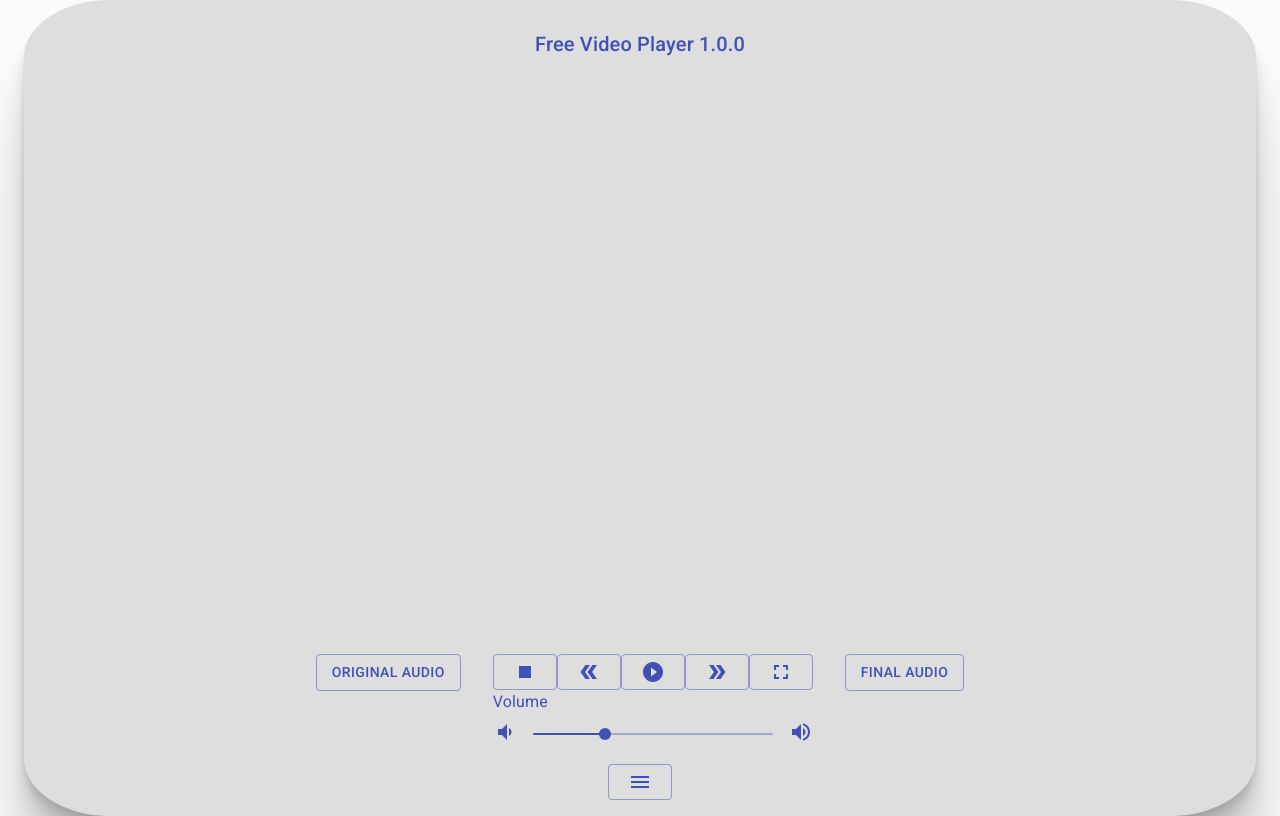
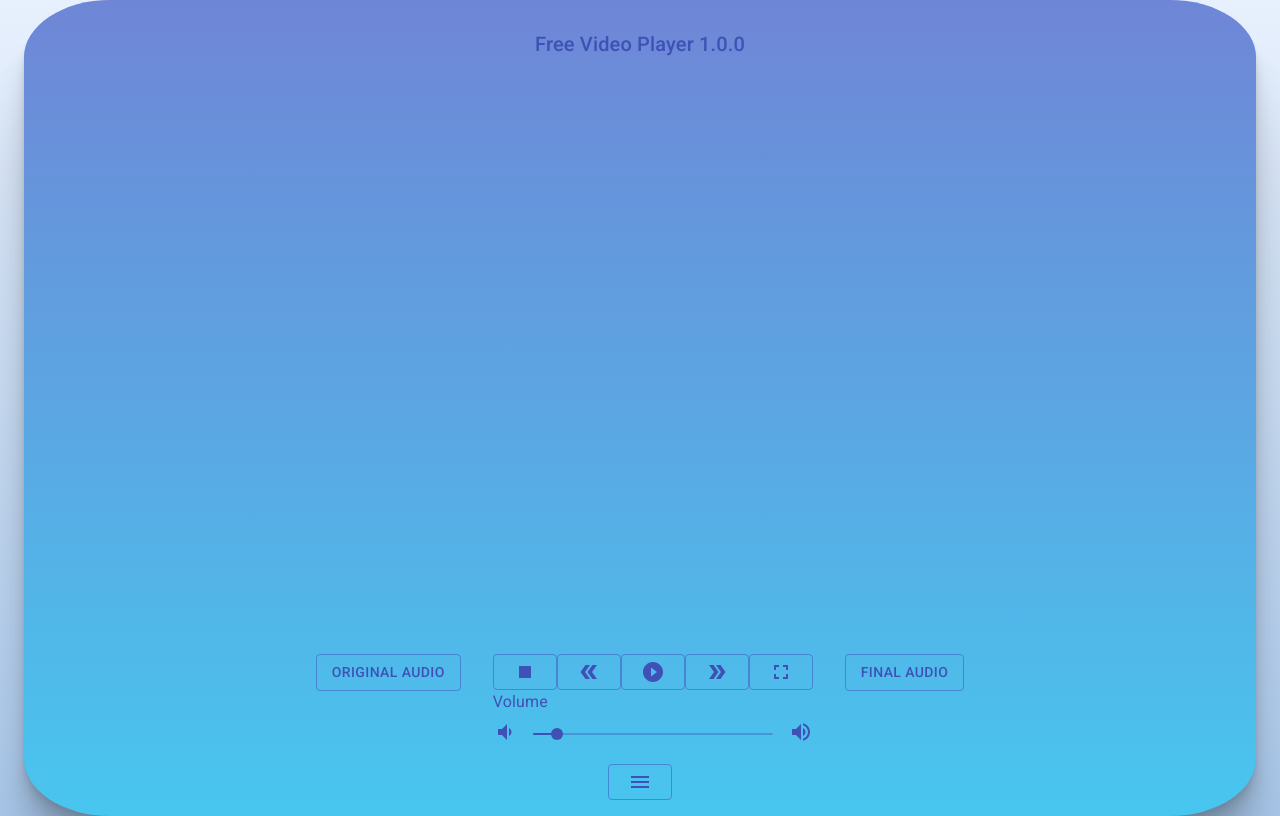
Before and after one commit to knight-coder-llc/ui-player, a React app: page / in a window 1280 px wide. Built offline with nearby package versions, Linux system fonts and the light colour scheme.

Commit message:
added styling, seeking controls, longpress

```diff
--- /dev/null
+++ b/src/components/Layout/index.css
@@ -0,0 +1,3 @@
+body {
+    background-image: linear-gradient(to top, #accbee 0%, #e7f0fd 100%)
+}
--- a/src/components/Layout/index.js
+++ b/src/components/Layout/index.js
@@ -4,6 +4,7 @@ import Typography from '@material-ui/core/Typography';
 import Container from '@material-ui/core/Container';
 import { styled } from '@material-ui/core/styles';
 import { compose, spacing, palette } from '@material-ui/system';
+import './index.css';
 
 const Box = styled('div')(compose(spacing, palette));
 
@@ -12,6 +13,7 @@ export const Layout = ({children}) => (
       <CssBaseline />
       <Container maxWidth="lg" style={{}}>
         <Box style={{
+            backgroundImage: 'linear-gradient(to top, #48c6ef 0%, #6f86d6 100%)',
             borderRadius: '7%',
             boxShadow: '0 2.8px 2.2px rgba(0, 0, 0, 0.034),0 6.7px 5.3px rgba(0, 0, 0, 0.048),0 12.5px 10px rgba(0, 0, 0, 0.06),0 22.3px 17.9px rgba(0, 0, 0, 0.072),0 41.8px 33.4px rgba(0, 0, 0, 0.086),0 100px 80px rgba(0, 0, 0, 0.12)'}} color="white" bgcolor="#dedede" p={1}>
             { children }
--- a/src/components/ui-player/index.js
+++ b/src/components/ui-player/index.js
@@ -13,10 +13,13 @@ import Slider from '@material-ui/core/Slider';
 import VolumeDown from '@material-ui/icons/VolumeDown';
 import VolumeUp from '@material-ui/icons/VolumeUp';
 import PlayCircleFilledIcon from '@material-ui/icons/PlayCircleFilled';
+import PauseCircleFilledIcon from '@material-ui/icons/PauseCircleFilled';
 import StopIcon from '@material-ui/icons/Stop';
 import DoubleArrowIcon from '@material-ui/icons/DoubleArrow';
 import FullscreenIcon from '@material-ui/icons/Fullscreen';
 import screenfull from 'screenfull';
+
+import useLongPress from "./useLongPress";
 
 const useStyles = makeStyles((theme) => ({
     root: {
@@ -46,10 +49,12 @@ const useStyles = makeStyles((theme) => ({
 export const Player = () => {
     const classes = useStyles();
     // initialize context variables.
-    const [volumeLevel, setVolumeLevel] = React.useState(30.0);
+    const [volumeLevel, setVolumeLevel] = React.useState(10.0);
     const [playing, setPlaying] = React.useState(false);
+    const [played, setPlayed] = React.useState(0);
     const [duration, setDuration] = React.useState(0);
     const [url, setUrl] = React.useState(null);
+    const [seeking, setSeeking] = React.useState(false);
 
     // UI Player control handlers.
     const handlePlayPause = () => (setPlaying(!playing));
@@ -62,6 +67,34 @@ export const Player = () => {
     const handleClickFullscreen = () => {
         screenfull.request(findDOMNode(playerRef.current))
     }
+
+    const handleSeekMouseDown = e => {
+        setSeeking(true);
+        playerRef.current.seekTo(parseFloat(e.target.value))
+    }
+
+    const handleSeekChange = e => {
+        setPlayed(parseFloat(e.target.value));
+    }
+
+    const handleSeekMouseUp = e => {
+        setSeeking(false);
+
+    }
+
+    const onLongPress = () => {
+        console.log('longpress is triggered');
+    };
+
+    const onClick = () => {
+        console.log('click is triggered')
+    }
+
+    const defaultOptions = {
+        shouldPreventDefault: true,
+        delay: 500,
+    };
+    const longPressEvent = useLongPress(onLongPress, onClick, defaultOptions);
 
     const playerRef = useRef(null);
 
@@ -84,7 +117,8 @@ export const Player = () => {
                         url="https://file-examples-com.github.io/uploads/2017/11/file_example_MP3_700KB.mp3" width="400px"
                         height="10px"
                         playing={false}
-                        controls={false} />
+                        controls={false}
+                        onSeek={e => console.log('onSeek', e)}/>
                     <ButtonGroup color="primary" aria-label="outlined primary button group">
                         <Grid container spacing={4}>
                             <Grid item>
@@ -92,9 +126,29 @@ export const Player = () => {
                             </Grid>
                             <Grid item>
                                 <Button color="primary" variant="outlined" onClick={handleStop}><StopIcon/></Button>
-                                <Button className={classes.rewind} color="primary" variant="outlined"><DoubleArrowIcon/></Button>
-                                <Button color="primary" variant="outlined" onClick={handlePlay}> <PlayCircleFilledIcon/></Button>
-                                <Button id="fastforward" color="primary" variant="outlined"><DoubleArrowIcon/></Button>
+                                <Button
+                                    {...longPressEvent}
+                                    className={classes.rewind}
+                                    color="primary"
+                                    variant="outlined"
+                                    value={played}
+                                    onMouseDown={handleSeekMouseDown}
+                                    onChange={handleSeekChange}
+                                    onMouseUp={handleSeekMouseUp} >
+                                        <DoubleArrowIcon/>
+                                </Button>
+                                <Button color="primary" variant="outlined" onClick={handlePlayPause}> {!playing ? <PlayCircleFilledIcon/> : <PauseCircleFilledIcon />}</Button>
+                                <Button
+                                    {...longPressEvent}
+                                    id="fastforward"
+                                    color="primary"
+                                    variant="outlined"
+                                    value={played}
+                                    onMouseDown={handleSeekMouseDown}
+                                    onChange={handleSeekChange}
+                                    onMouseUp={handleSeekMouseUp}>
+                                        <DoubleArrowIcon/>
+                                    </Button>
                                 <Button color="primary" variant="outlined" onClick={handleClickFullscreen}><FullscreenIcon/></Button>
                                 <Typography id="continuous-slider" gutterBottom>
                                     Volume
@@ -117,7 +171,6 @@ export const Player = () => {
                         </Grid>
                     </ButtonGroup>
                     <ButtonGroup color="primary" aria-label="outlined primary button group">
-
                         <BottomDrawer />
                     </ButtonGroup>
                 </div>
--- /dev/null
+++ b/src/components/ui-player/useLongPress.js
@@ -0,0 +1,26 @@
+import { useState, useEffect } from 'react';
+
+export default function useLongPress(callback = () => {}, ms = 300) {
+  const [startLongPress, setStartLongPress] = useState(false);
+
+  useEffect(() => {
+    let timerId;
+    if (startLongPress) {
+      timerId = setTimeout(callback, ms);
+    } else {
+      clearTimeout(timerId);
+    }
+
+    return () => {
+      clearTimeout(timerId);
+    };
+  }, [callback, ms, startLongPress]);
+
+  return {
+    onMouseDown: () => setStartLongPress(true),
+    onMouseUp: () => setStartLongPress(false),
+    onMouseLeave: () => setStartLongPress(false),
+    onTouchStart: () => setStartLongPress(true),
+    onTouchEnd: () => setStartLongPress(false),
+  };
+}
--- a/src/index.html
+++ b/src/index.html
@@ -6,6 +6,6 @@
     <link rel="stylesheet" href="https://fonts.googleapis.com/css?family=Roboto:300,400,500,700&display=swap" />
     <link rel="stylesheet" href="https://fonts.googleapis.com/icon?family=Material+Icons" />
   </head>
-  <body>
+  <bod>
   </body>
 </html>
```
